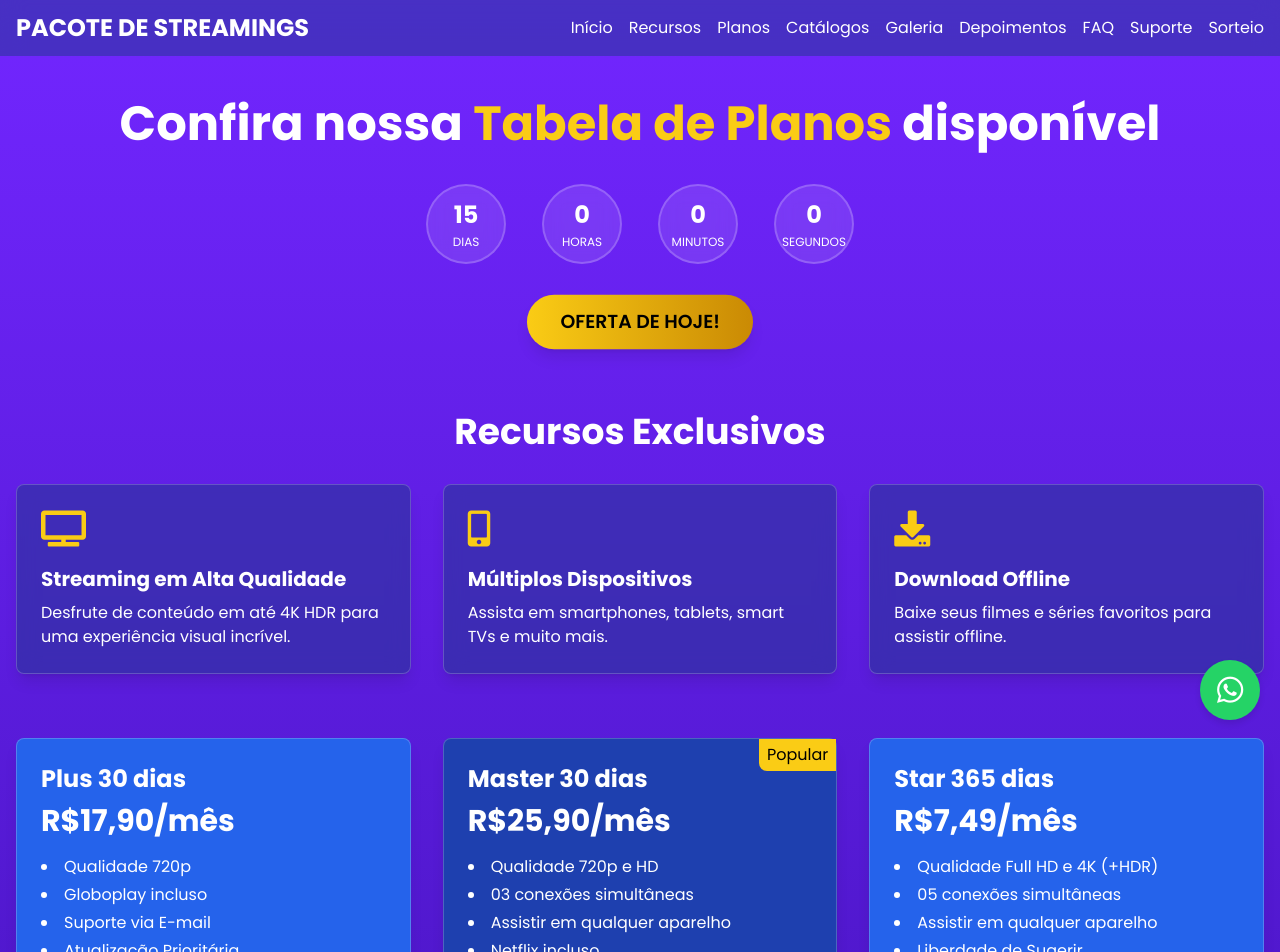
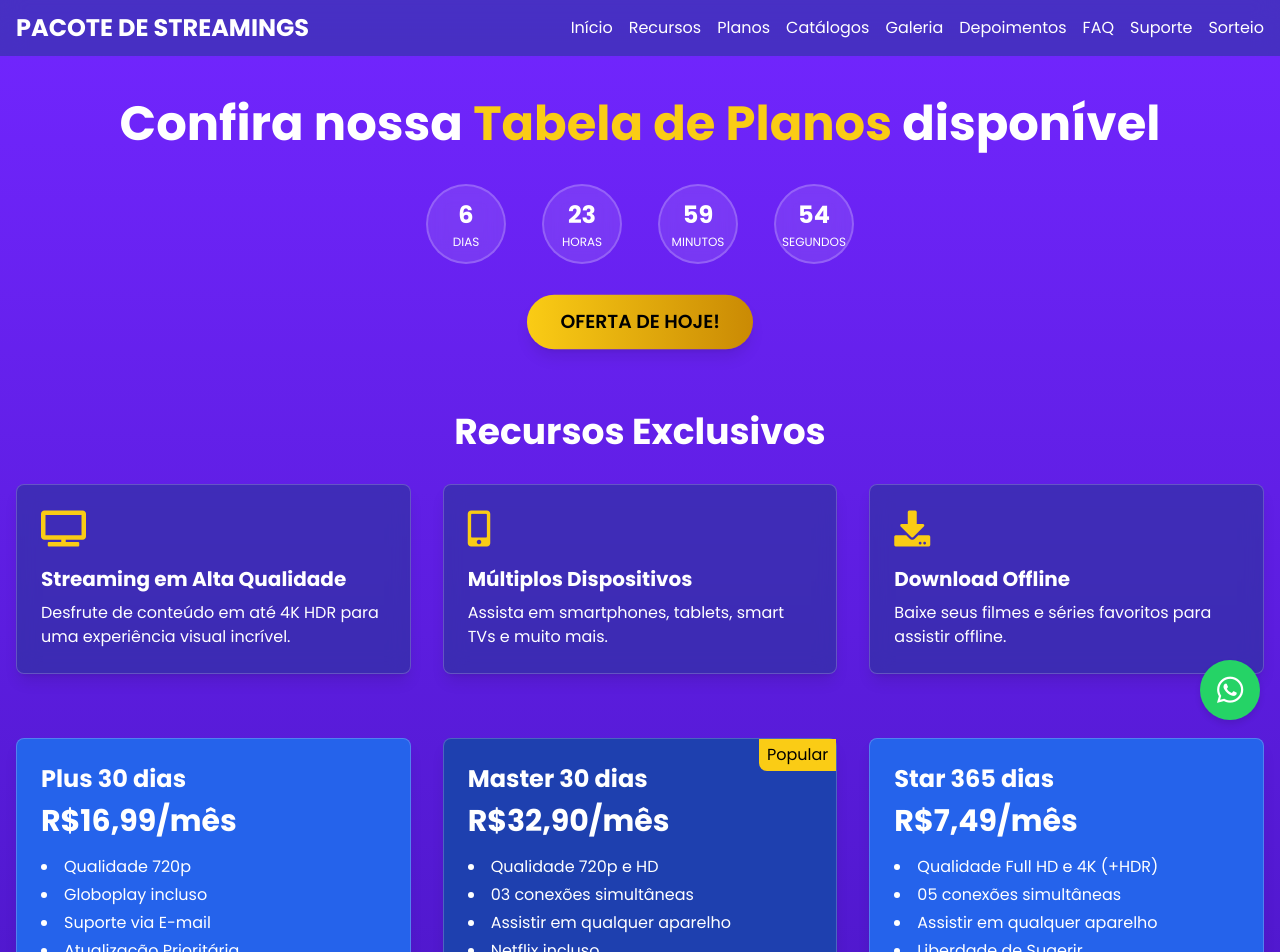
Before and after one commit to erickmachine/website-vendas, a plain HTML site: page index.html in a window 1280 px wide. Shown: the top 952 px of the page. Drawn offline with nearby package versions, Linux system fonts and the light colour scheme.

Commit message:
Update index.html

```diff
--- a/index.html
+++ b/index.html
@@ -3,7 +3,7 @@
 <head>
     <meta charset="UTF-8">
     <meta name="viewport" content="width=device-width, initial-scale=1.0">
-    <title>Exclusiv - Streaming de Qualidade</title>
+    <title>Exclusivo - Streaming de Qualidade</title>
     <meta name="description" content="Descubra os melhores planos de streaming com Exclusivo Plans. Qualidade superior, variedade de conteúdo e preços acessíveis.">
     <script src="https://cdn.tailwindcss.com"></script>
     <link rel="stylesheet" href="https://cdnjs.cloudflare.com/ajax/libs/font-awesome/5.15.3/css/all.min.css">
@@ -579,14 +579,15 @@
                     <i class="fab fa-github text-2xl"></i>
                 </a>
             </div>
-            <p class="text-sm">© 2024 VIP Plans. Todos os direitos reservados.</p>
+            <p class="text-sm">© 2025 Exclusivo Streamings. Todos os direitos reservados.</p>
         </div>
     </footer>
 
     <script>
      // Countdown Timer
+const countDownDate = new Date().getTime() + 7 * 24 * 60 * 60 * 1000; // Define a data de contagem regressiva uma vez
+
 function updateCountdown() {
-            const countDownDate = new Date().getTime() + 15 * 24 * 60 * 60 * 1000; // 15 days from now
     const now = new Date().getTime();
     const distance = countDownDate - now;
 
@@ -614,12 +615,19 @@
             <div class="countdown-label">segundos</div>
         </div>
     `;
+
+    // Se a contagem regressiva terminar, você pode adicionar um código para lidar com isso
+    if (distance < 0) {
+        clearInterval(interval); // Para o intervalo
+        countdownElement.innerHTML = "A contagem regressiva terminou!";
+    }
 }
 
-        setInterval(updateCountdown, 1000);
-        updateCountdown(); // Initial call
+// Atualiza a contagem regressiva a cada segundo
+const interval = setInterval(updateCountdown, 1000);
+updateCountdown();
 
-        // Mobile menu toggle
+// Menu Toggle
 const menuToggle = document.getElementById('menu-toggle');
 const menu = document.getElementById('menu');
 
@@ -627,10 +635,10 @@
     menu.classList.toggle('hidden');
 });
 
-        // Plans
+
         const plans = [
-            { name: "Plus 30 dias", price: "17,90", color: "bg-blue-600", features: ["Qualidade 720p", "Globoplay incluso", "Suporte via E-mail", "Atualização Prioritária", "Pacote interativo incluso", "Bônus Extras","+ de 6 streamings"] },
-            { name: "Master 30 dias", price: "25,90", color: "bg-blue-800", features: ["Qualidade 720p e HD", "03 conexões simultâneas", "Assistir em qualquer aparelho", "Netflix incluso", "Atualização Prioritária", "Bônus Extras", "+ de 10 streamings"], popular: true },
+            { name: "Plus 30 dias", price: "16,99", color: "bg-blue-600", features: ["Qualidade 720p", "Globoplay incluso", "Suporte via E-mail", "Atualização Prioritária", "Pacote interativo incluso", "Bônus Extras","+ de 6 streamings"] },
+            { name: "Master 30 dias", price: "32,90", color: "bg-blue-800", features: ["Qualidade 720p e HD", "03 conexões simultâneas", "Assistir em qualquer aparelho", "Netflix incluso", "Atualização Prioritária", "Bônus Extras", "+ de 10 streamings"], popular: true },
             { name: "Star 365 dias", price: "7,49", color: "bg-blue-600", features: ["Qualidade Full HD e 4K (+HDR)", "05 conexões simultâneas", "Assistir em qualquer aparelho", "Liberdade de Sugerir", "Atualização Prioritária", "Bônus Extras", "+ de 12 streamings"] },
         ];
 
@@ -652,7 +660,7 @@
             plansElement.appendChild(planElement);
         });
 
-        // Catalogs
+
         const catalogs = [
             { name: "Plus", services: ["Globoplay", "Crunchyroll", "Prime Video", "Deezer", "Premiere", "Canva Pro", "Max", "Tidal"] },
             { name: "Master", services: ["Globoplay", "Netflix", "Premiere", "Discovery", "Spotify", "Prime Video", "Crunchyroll", "Paramount", "Star Plus", "YouTube", "Canva", "Max", "Claro Tv", "NBA", "Viki Rakuten", "Sky +"] },
@@ -672,7 +680,7 @@
             catalogsElement.appendChild(catalogElement);
         });
 
-        // Image Gallery
+
         const images = [
             { src: 'image/netflix.png', alt: 'Logo da Netflix', description: 'Acesso ilimitado a filmes e séries' },
             { src: 'image/disneyyy.png', alt: 'Logo do Disney Plus', description: 'Conteúdo exclusivo da Disney, Pixar, Marvel, Star Wars e National Geographic' },
@@ -694,7 +702,7 @@
             imageGalleryElement.appendChild(imageElement);
         });
 
-        // Testimonials
+
         const testimonials = [
             { name: "Vagner Silva", comment: "Excelente serviço! A qualidade do streaming é incrível." },
             { name: "Maria Santos", comment: "O plano Master vale cada centavo. Recomendo a todos!" },
@@ -715,7 +723,7 @@
             testimonialsElement.appendChild(testimonialElement);
         });
 
-        // Testimonial Carousel
+
         let currentTestimonial = 0;
         const testimonialSlides = document.querySelectorAll('.testimonial-slide');
 
@@ -725,9 +733,9 @@
             testimonialSlides[currentTestimonial].classList.add('active');
         }
 
-        setInterval(showNextTestimonial, 5000); // Change testimonial every 5 seconds
+        setInterval(showNextTestimonial, 5000);
 
-        // FAQ
+
         const faqs = [
             { question: "Como posso assinar um plano?", answer: "Você pode assinar um plano clicando no botão 'ASSINE AGORA' do plano desejado e seguindo as instruções na página de checkout." },
             { question: "Posso cancelar minha assinatura a qualquer momento?", answer: "Sim, você pode cancelar sua assinatura a qualquer momento sem custos adicionais." },
@@ -774,7 +782,7 @@
             renderFAQs(filteredFAQs);
         });
 
-        // Confetti for "ASSINE AGORA" buttons
+
         document.querySelectorAll('a[href="https://exclusivovip.netlify.app/"]').forEach(button => {
             button.addEventListener('click', (e) => {
                 e.preventDefault();
@@ -789,7 +797,7 @@
             });
         });
 
-        // Smooth scrolling for navigation links
+
         document.querySelectorAll('a[href^="#"]').forEach(anchor => {
             anchor.addEventListener('click', function (e) {
                 e.preventDefault();
@@ -799,7 +807,6 @@
             });
         });
 
-        // Intersection Observer for fade-in animation
         const observer = new IntersectionObserver((entries) => {
             entries.forEach(entry => {
                 if (entry.isIntersecting) {
@@ -814,7 +821,7 @@
             observer.observe(el);
         });
 
-        // Back to Top Button
+
         const backToTopButton = document.getElementById('backToTop');
 
         window.addEventListener('scroll', () => {
@@ -830,7 +837,7 @@
         });
 
 
-        // Pricing Calculator
+
         const planSelect = document.getElementById('plan');
         const durationInput = document.getElementById('duration');
         const totalInput = document.getElementById('total');
@@ -846,21 +853,21 @@
             }
         });
 
-        // Newsletter Subscription
+
         const newsletterForm = document.getElementById('newsletter-form');
 
         newsletterForm.addEventListener('submit', (e) => {
             e.preventDefault();
             const email = e.target.querySelector('input[type="email"]').value;
-            // Here you would typically send the email to your server
+
             alert(`Obrigado por se inscrever com o email: ${email}`);
             e.target.reset();
         });
 
-        // User Activity
+
         const userActivityElement = document.getElementById('user-activity');
         const userActivities = [
-            "João acabou de assinar o plano Master",
+            "Guilherme acabou de assinar o plano Master",
             "Maria está assistindo Stranger Things",
             "Pedro adicionou 3 filmes à sua lista",
             "Ana começou uma maratona de Game of Thrones"
@@ -877,7 +884,7 @@
 
         setInterval(showUserActivity, 10000);
 
-        // Content Recommendation
+
         const recommendationList = document.querySelector('.recommendation-list');
         const recommendations = [
             { title: "Stranger Things", image: "image/STRANGER.png" },
```
Lines whose indentation alone changed are shown as unchanged.
